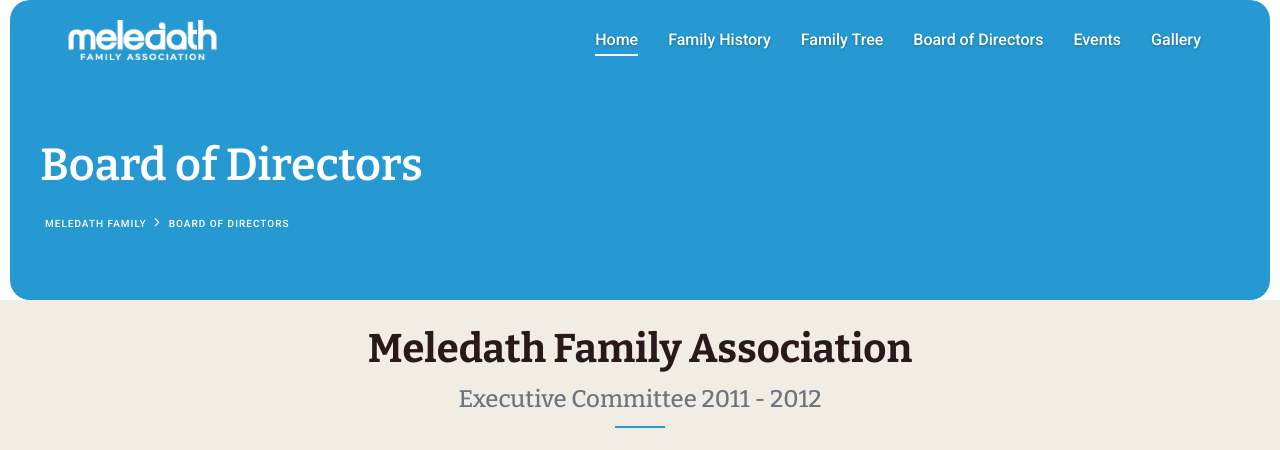
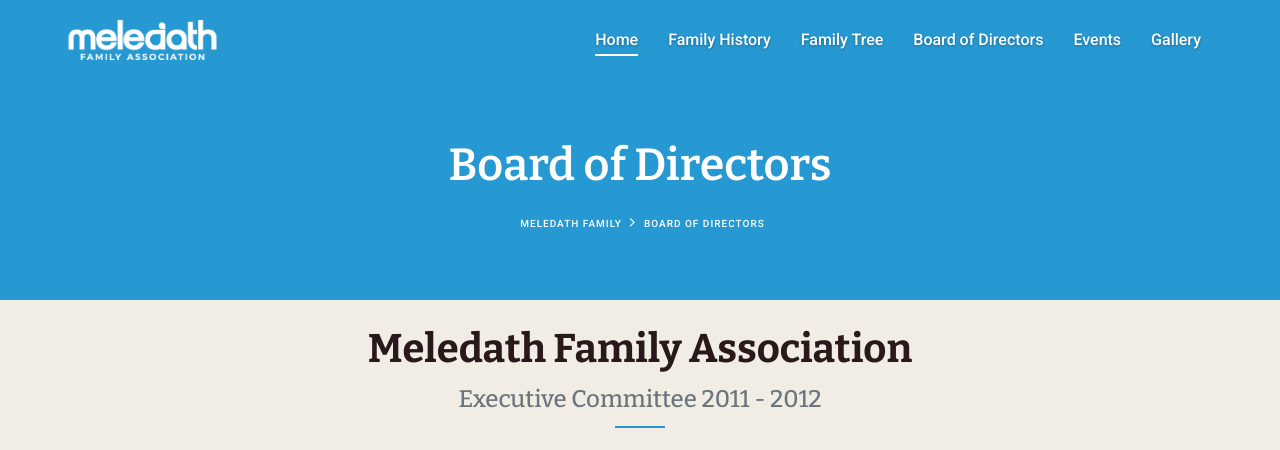
Before and after one commit to abdulrahoofpc/meledathfamily-django, a Django app: page /team/ in a window 1280 px wide. Shown: the top 450 px of the page. Run offline with Django 5.2, Linux system fonts and the light colour scheme; data comes from the database, SQL or seed files in the repository; both versions use the stored data as it was after the commit; some libraries are stand-ins or nearby versions; some web fonts are replaced.

Commit message:
Your commit message11

```diff
--- a/meledathfamilyproject/settings.py
+++ b/meledathfamilyproject/settings.py
@@ -26,8 +26,8 @@
 # SECURITY WARNING: don't run with debug turned on in production!
 DEBUG = True
 
-# ALLOWED_HOSTS = []
-ALLOWED_HOSTS = ['meledathfamily.onrender.com']
+ALLOWED_HOSTS = []
+# ALLOWED_HOSTS = ['meledathfamily.onrender.com']
 
 # Ensure login required decorators redirect to login page
 LOGIN_URL = '/admin/login/'
--- a/static/css/responsive.css
+++ b/static/css/responsive.css
@@ -442,7 +442,6 @@
 		margin: 20px 20px 0;
         max-width: 100%;
         overflow: hidden;
-        border-radius: 20px;
 	}
 	/*=== Blog Classic ===*/
 	.blog-left-col,
--- a/static/css/shortcode.css
+++ b/static/css/shortcode.css
@@ -883,6 +883,7 @@
 }
 .pbminfotech-ele-fid-style-2 .pbmit-fld-wrap{
 	display: flex;
+    justify-content: center;
 	align-items: center;
 }
 .pbminfotech-ele-fid-style-2 .pbmit-fid-inner sub,
@@ -2047,6 +2048,7 @@
 	min-height: 300px ;
 }
 .pbmit-title-bar-content{
+	text-align: center;
 	position: relative;
     z-index: 1;
     display: flex;
--- a/templates/events.html
+++ b/templates/events.html
@@ -14,7 +14,7 @@
 		<!-- Header Main Area End Here -->
 
 		<!-- Title Bar -->
-		<div class="pbmit-title-bar-wrapper" style="margin: 0px 10px 0;">
+		<div class="pbmit-title-bar-wrapper" style="margin: 0px 0px 0;">
 			<div class="container">
 				<div class="pbmit-title-bar-content">
 					<div class="pbmit-title-bar-content-inner">
--- a/templates/our-team.html
+++ b/templates/our-team.html
@@ -13,7 +13,7 @@
             {% include 'navbar.html' %}
 
              <!-- Title Bar -->
-		<div class="pbmit-title-bar-wrapper" style="margin: 0px 10px 0; bo">
+		<div class="pbmit-title-bar-wrapper" style="margin: 0px 0px 0;">
 			<div class="container">
 				<div class="pbmit-title-bar-content">
 					<div class="pbmit-title-bar-content-inner">
```
Also changed, not shown: db.sqlite3.
